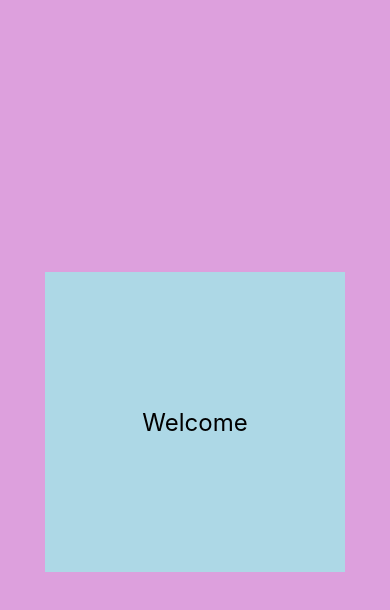
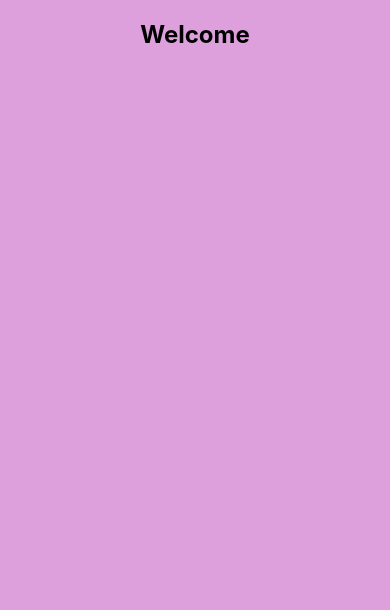
Before and after one commit to nishaanntt/reactNativeFDP, a React Native app: screen / in a window 390 px wide. Shown: the top 610 px of the page. Built offline with nearby package versions, Linux system fonts and the light colour scheme.

Commit message:
safeareaview

```diff
--- a/App.js
+++ b/App.js
@@ -1,62 +1,34 @@
-import {
-	Dimensions,
-	StyleSheet,
-	Text,
-	View,
-	useWindowDimensions,
-} from 'react-native';
+import { SafeAreaView, StyleSheet, Text, View } from 'react-native';
 
 const App = () => {
-	// const windowWidth = useWindowDimensions().width;
-	// const windowHeight = useWindowDimensions().height;
 	return (
-		<View style={styles.container}>
-			<View
-				style={[
-					styles.box,
-					// {
-					// 	width: windowWidth > 500 ? '70%' : '90%',
-					// 	height: windowHeight > 600 ? '60%' : '90%',
-					// },
-				]}>
-				<Text
-					style={[
-						styles.text,
-						// {
-						// 	fontSize: windowWidth > 500 ? 50 : 24,
-						// },
-					]}>
-					Welcome
-				</Text>
+		<SafeAreaView style={styles.safeContainer}>
+			<View style={styles.container}>
+				<View style={styles.box}>
+					<Text style={styles.text}>Welcome</Text>
+				</View>
 			</View>
-		</View>
+		</SafeAreaView>
 	);
 };
 
 export default App;
 
-// const windowWidth = Dimensions.get('window').width;
-// const windowHeight = Dimensions.get('window').height;
-// Drawback of Dimensions API - The dimensions change with orientation and the API does not dynamically update with refresh
-
 const styles = StyleSheet.create({
 	container: {
 		flex: 1,
 		backgroundColor: 'plum',
-		alignItems: 'center',
-		justifyContent: 'center',
 	},
 	box: {
-		width: 300,
-		// width: windowWidth > 500 ? '70%' : '90%',
-		height: 300,
-		// height: windowHeight > 600 ? '60%' : '90%',
-		backgroundColor: 'lightblue',
-		alignItems: 'center',
-		justifyContent: 'center',
+		padding: 20,
 	},
 	text: {
 		fontSize: 24,
-		// fontSize: windowWidth > 500 ? 50 : 24,
+		fontWeight: 'bold',
+		textAlign: 'center',
+	},
+	safeContainer: {
+		flex: 1,
+		backgroundColor: 'plum',
 	},
 });
```
